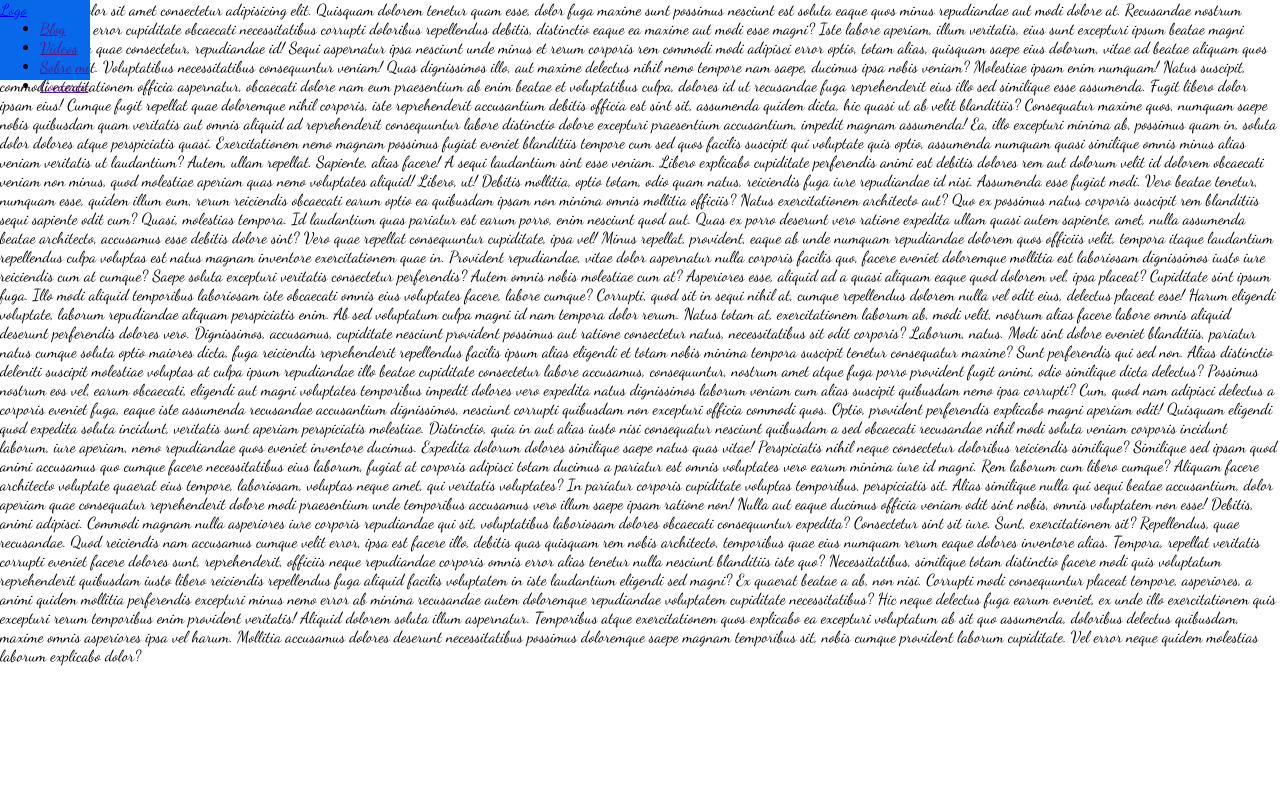
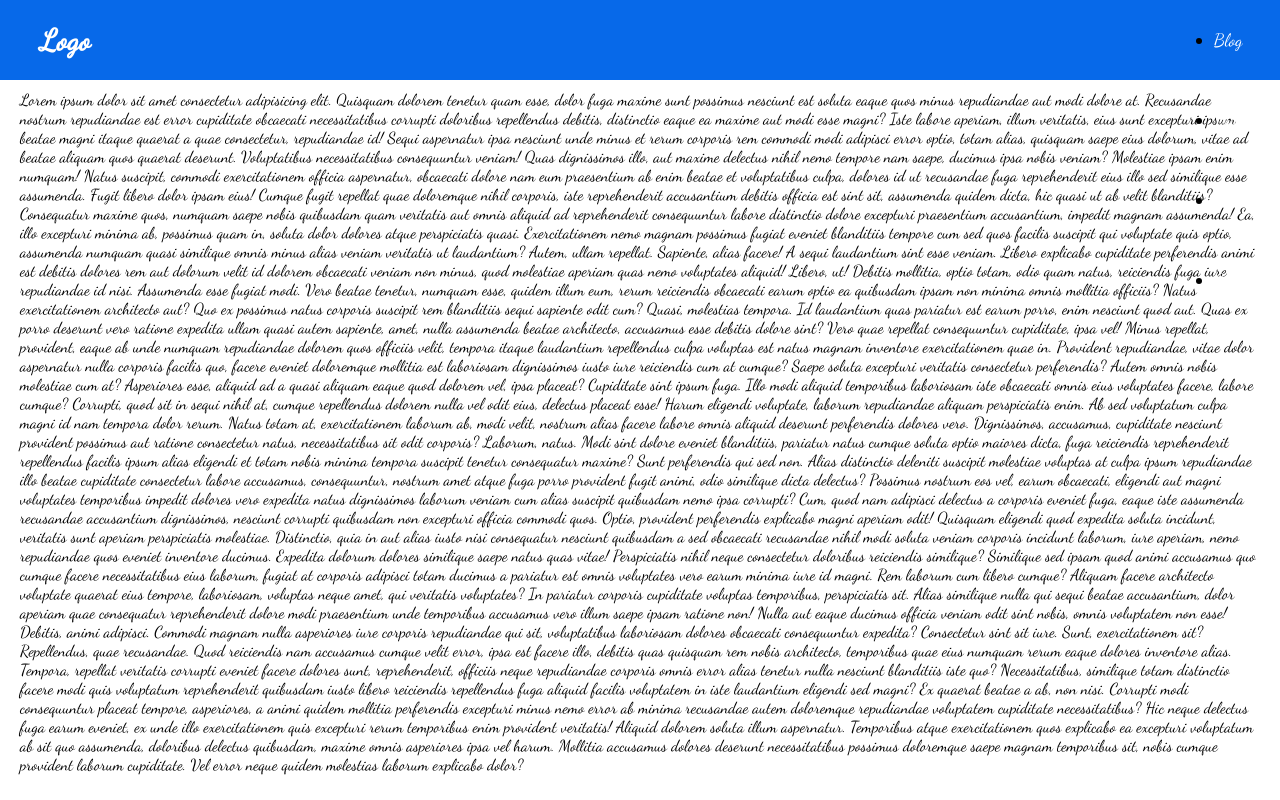
Before and after one commit to JULI1926/XI, a plain HTML site: page index.html in a window 1280 px wide. Drawn offline with Linux system fonts and the light colour scheme.

Commit message:
Se trata de arreglar el Menu y Esta bien Crazy xD

```diff
--- a/index.html
+++ b/index.html
@@ -1,5 +1,5 @@
 <!DOCTYPE html>
-<html lang="en">
+<html lang="es">
 <head>
     <meta charset="UTF-8">
     <meta http-equiv="X-UA-Compatible" content="IE=edge">
@@ -10,12 +10,12 @@
 <body>
       <header class="header">
         <nav class="nav">
-            <a href="#" class="logo">Logo</a>
+            <a href="#" class="logo nav-link">Logo</a>
             <ul class="nav.menu">
-                <li class="nav-menu-item"><a href="" class="nav-menu-link">Blog</a></li>
-                <li class="nav-menu-item"><a href="" class="nav-menu-link">Vídeos</a></li>
-                <li class="nav-menu-item"><a href="" class="nav-menu-link">Sobre mí</a></li>
-                <li class="nav-menu-item"><a href="" class="nav-menu-link">Contacto</a></li>
+                <li class="nav-menu-item"><a href="" class="nav-menu-link nav-link">Blog</a></li>
+                <li class="nav-menu-item"><a href="" class="nav-menu-link nav-link">Vídeos</a></li>
+                <li class="nav-menu-item"><a href="" class="nav-menu-link nav-link">Sobre mí</a></li>
+                <li class="nav-menu-item"><a href="" class="nav-menu-link nav-link">Contacto</a></li>
             </ul>
         </nav>
 
--- a/style.css
+++ b/style.css
@@ -5,10 +5,46 @@
 
 body{
     font-family: 'Dancing Script', cursive;
+    padding: 90px 20px 0;
 }
 
 .header{
     background-color: #0769e9;
     height: 80px;
-    position:fixed;
+    position: fixed;
+    width: 100%;
+    top: 0;
+    left: 0;
+
 }
+
+.nav{
+    display:flex;
+    justify-content: space-between;
+}
+
+.nav-link{
+    color: white;
+    text-decoration: none;
+}
+
+.logo{
+    font-size: 30px;
+    font-weight: bold;
+    padding: 0 40px;
+    line-height: 80px;
+}
+
+.nav-menu{
+    display: flex;
+    margin-right: 40px;
+    list-style: none;
+
+}
+
+.nav-menu-item{
+    font-size: 18px;
+    margin: 0 10px;
+    line-height: 80px;
+
+}
```
